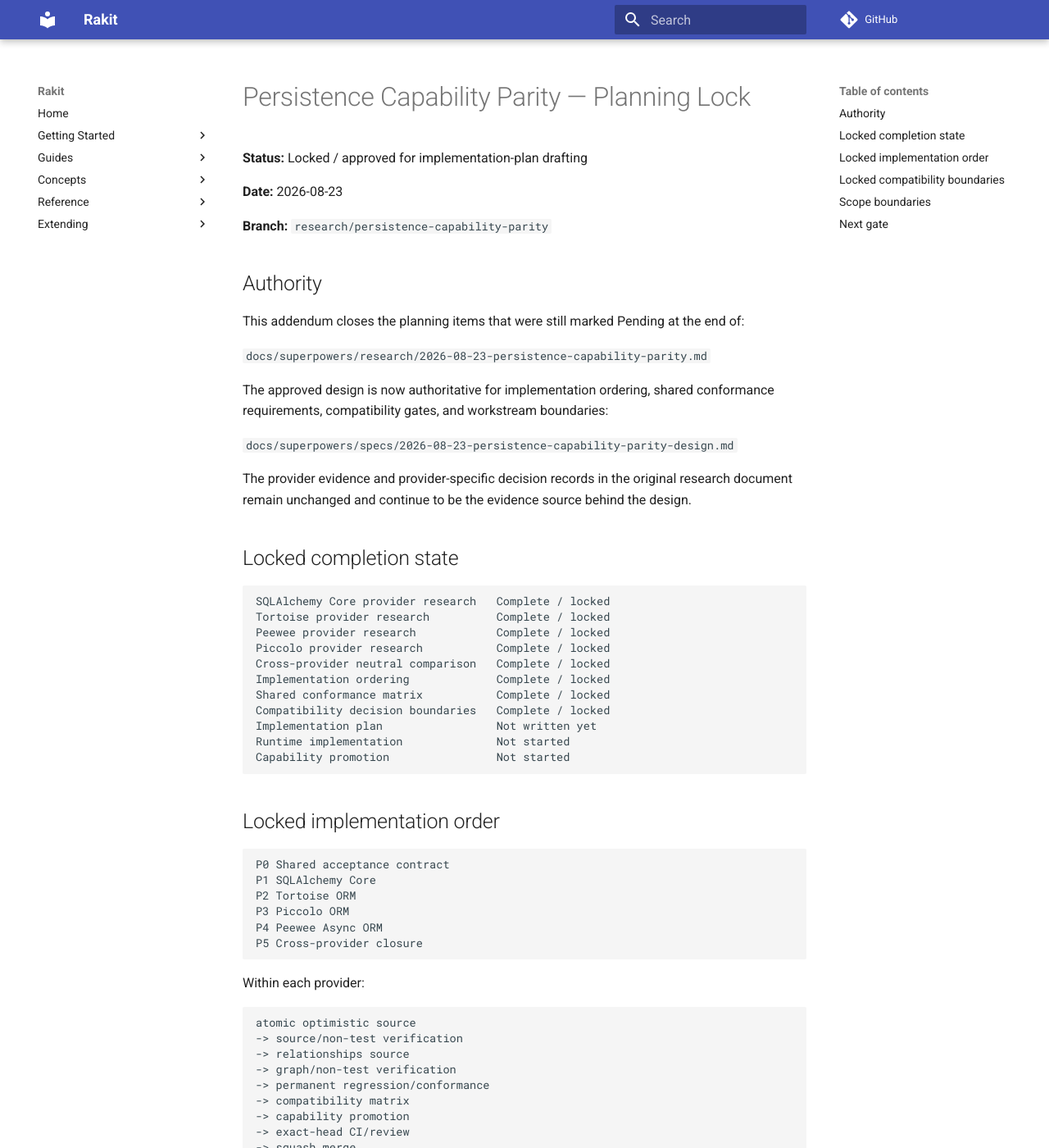
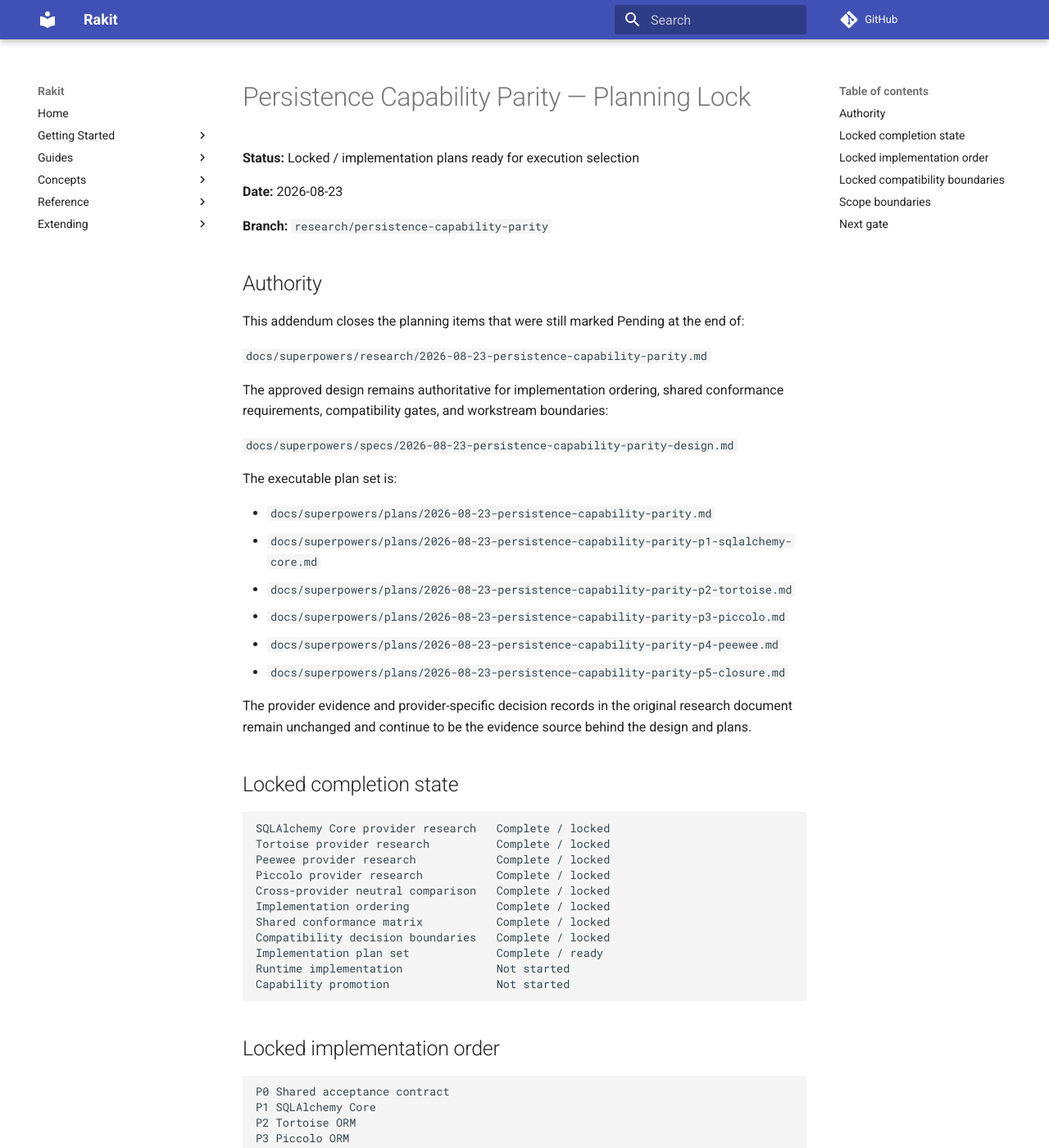
Before and after one commit to wihlarkop/rakit, an MkDocs documentation site: the page built from docs/superpowers/research/2026-08-23-persistence-capability-parity-planning-lock.md, in a window 1280 px wide and 1400 px high. Shown: the whole window at 82% size. Built offline with MkDocs 1.6.1 and Material for MkDocs 9.7.7, drawn with Linux system fonts in a browser that asks for light colours; comment, search, counter and statistics services are not loaded; some of the changed text lies outside the part shown.

Commit message:
docs(research): mark persistence parity plans ready

````diff
--- a/docs/superpowers/research/2026-08-23-persistence-capability-parity-planning-lock.md
+++ b/docs/superpowers/research/2026-08-23-persistence-capability-parity-planning-lock.md
@@ -1,6 +1,6 @@
 # Persistence Capability Parity — Planning Lock
 
-**Status:** Locked / approved for implementation-plan drafting
+**Status:** Locked / implementation plans ready for execution selection
 
 **Date:** 2026-08-23
 
@@ -12,11 +12,20 @@ This addendum closes the planning items that were still marked Pending at the en
 
 `docs/superpowers/research/2026-08-23-persistence-capability-parity.md`
 
-The approved design is now authoritative for implementation ordering, shared conformance requirements, compatibility gates, and workstream boundaries:
+The approved design remains authoritative for implementation ordering, shared conformance requirements, compatibility gates, and workstream boundaries:
 
 `docs/superpowers/specs/2026-08-23-persistence-capability-parity-design.md`
 
-The provider evidence and provider-specific decision records in the original research document remain unchanged and continue to be the evidence source behind the design.
+The executable plan set is:
+
+- `docs/superpowers/plans/2026-08-23-persistence-capability-parity.md`
+- `docs/superpowers/plans/2026-08-23-persistence-capability-parity-p1-sqlalchemy-core.md`
+- `docs/superpowers/plans/2026-08-23-persistence-capability-parity-p2-tortoise.md`
+- `docs/superpowers/plans/2026-08-23-persistence-capability-parity-p3-piccolo.md`
+- `docs/superpowers/plans/2026-08-23-persistence-capability-parity-p4-peewee.md`
+- `docs/superpowers/plans/2026-08-23-persistence-capability-parity-p5-closure.md`
+
+The provider evidence and provider-specific decision records in the original research document remain unchanged and continue to be the evidence source behind the design and plans.
 
 ## Locked completion state
 
@@ -29,7 +38,7 @@ Cross-provider neutral comparison   Complete / locked
 Implementation ordering             Complete / locked
 Shared conformance matrix           Complete / locked
 Compatibility decision boundaries   Complete / locked
-Implementation plan                 Not written yet
+Implementation plan set             Complete / ready
 Runtime implementation              Not started
 Capability promotion                Not started
 ```
@@ -78,4 +87,4 @@ atomic optimistic source
 
 ## Next gate
 
-The next artifact may be the detailed implementation plan only after the maintainer reviews the written design spec. Runtime/source implementation begins only after that implementation plan is approved.
+Select an execution mode for the approved plan set. Runtime/source implementation begins at P0/P1 only after that selection; capability promotion remains the final step of each provider implementation, never an upfront edit.
````
